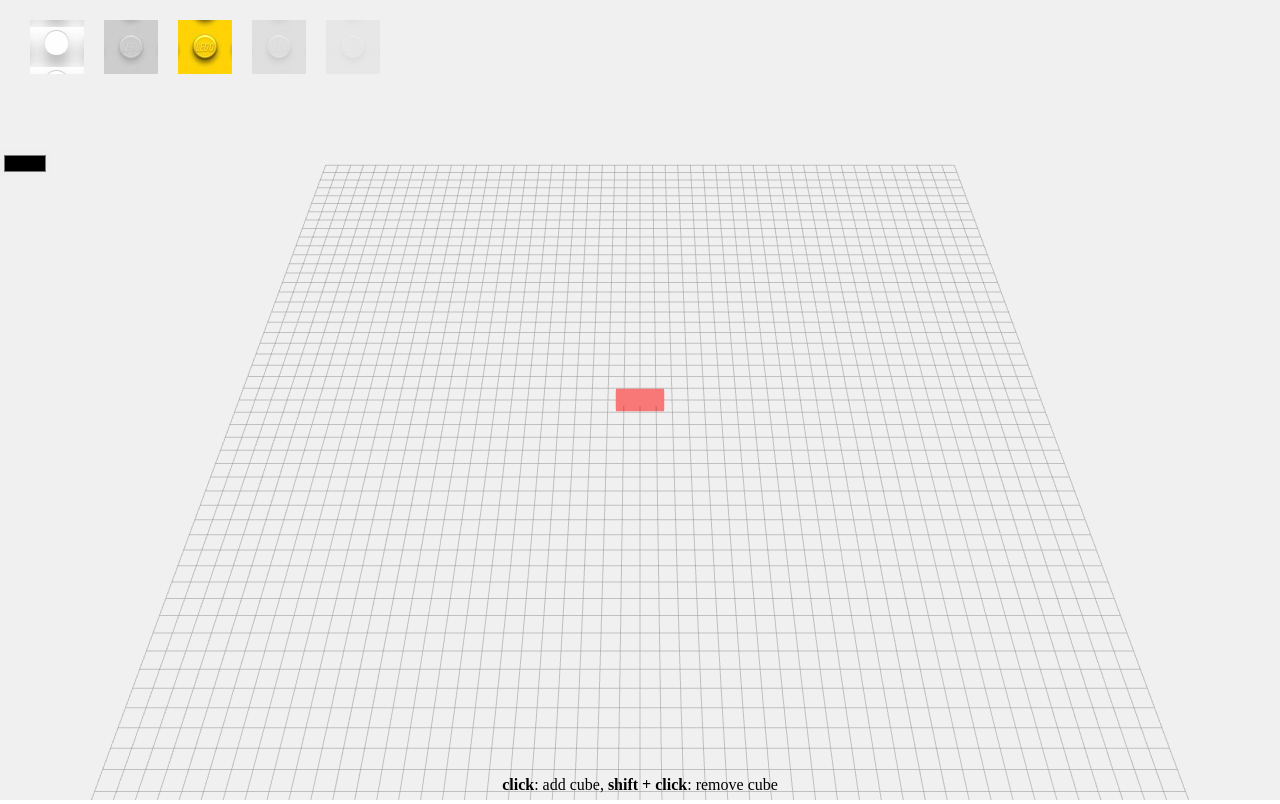
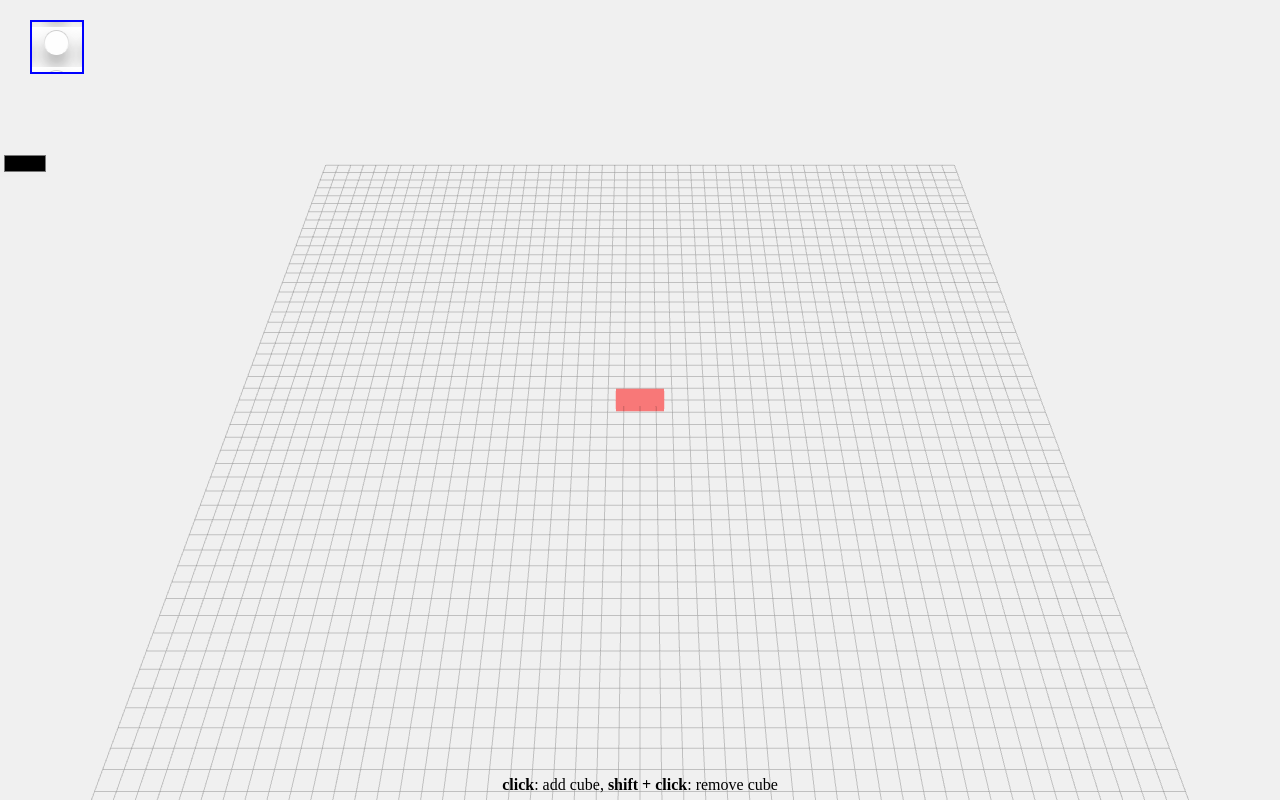
Before and after one commit to ValeraKarimov/lego, a plain HTML site: page index.html in a window 1280 px wide. Shown: the top 804 px of the page. Drawn offline with Linux system fonts and the light colour scheme.

Commit message:
Add files via upload

```diff
--- a/index.html
+++ b/index.html
@@ -7,11 +7,8 @@
 </head>
 <body>
 	<div class="carousel">
-		<div class="item" data-texture="img/lego-2.png"></div>
-		<div class="item" data-texture="img/lego-3.png"></div>
-		<div class="item" data-texture="img/lego.png"></div>
-		<div class="item" data-texture="img/lego-4.png"></div>
-		<div class="item" data-texture="img/lego-5.png"></div>
+		<div class="item active" data-texture="img/lego-2.png"></div>
+
 	</div>
 
 	<div class="color">
```
